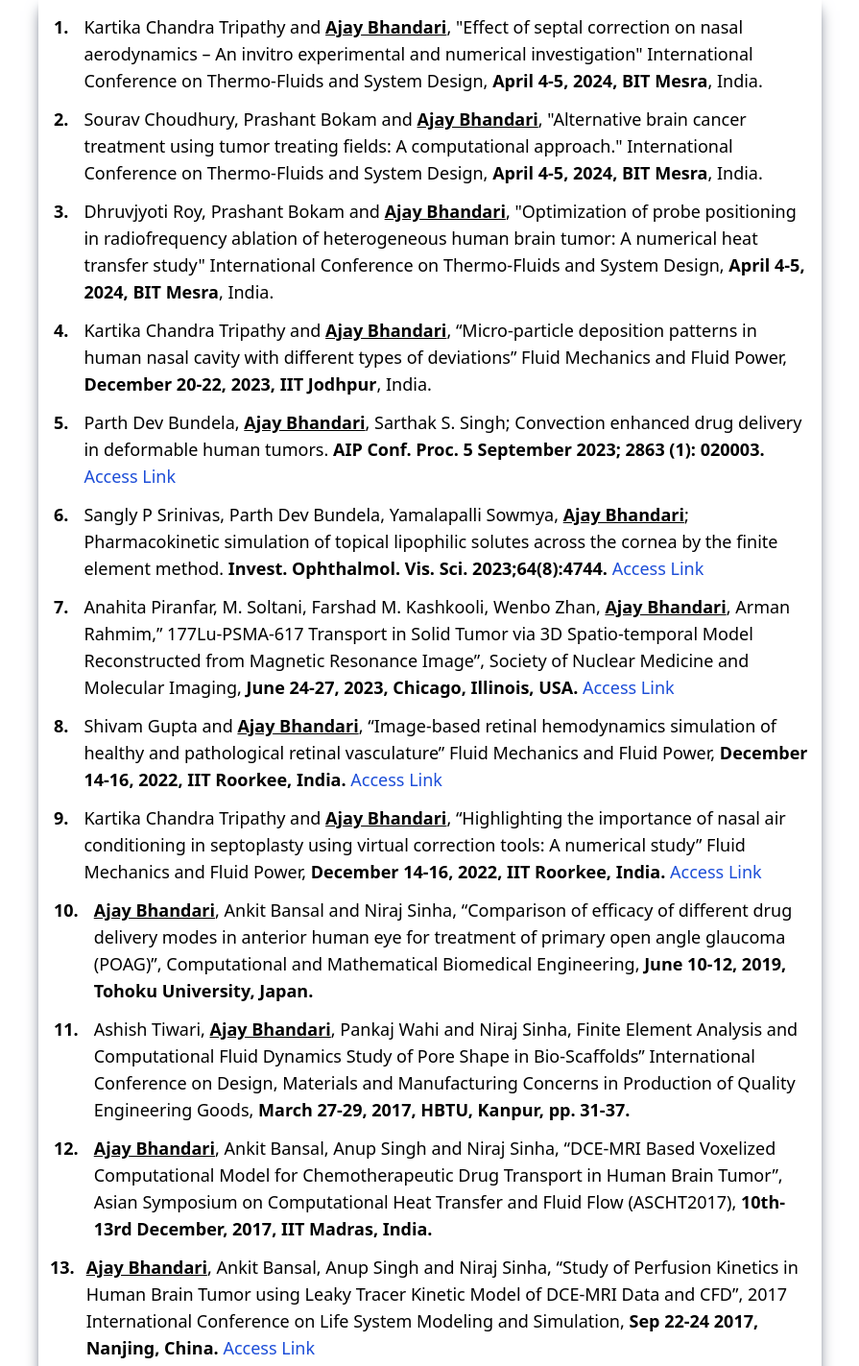
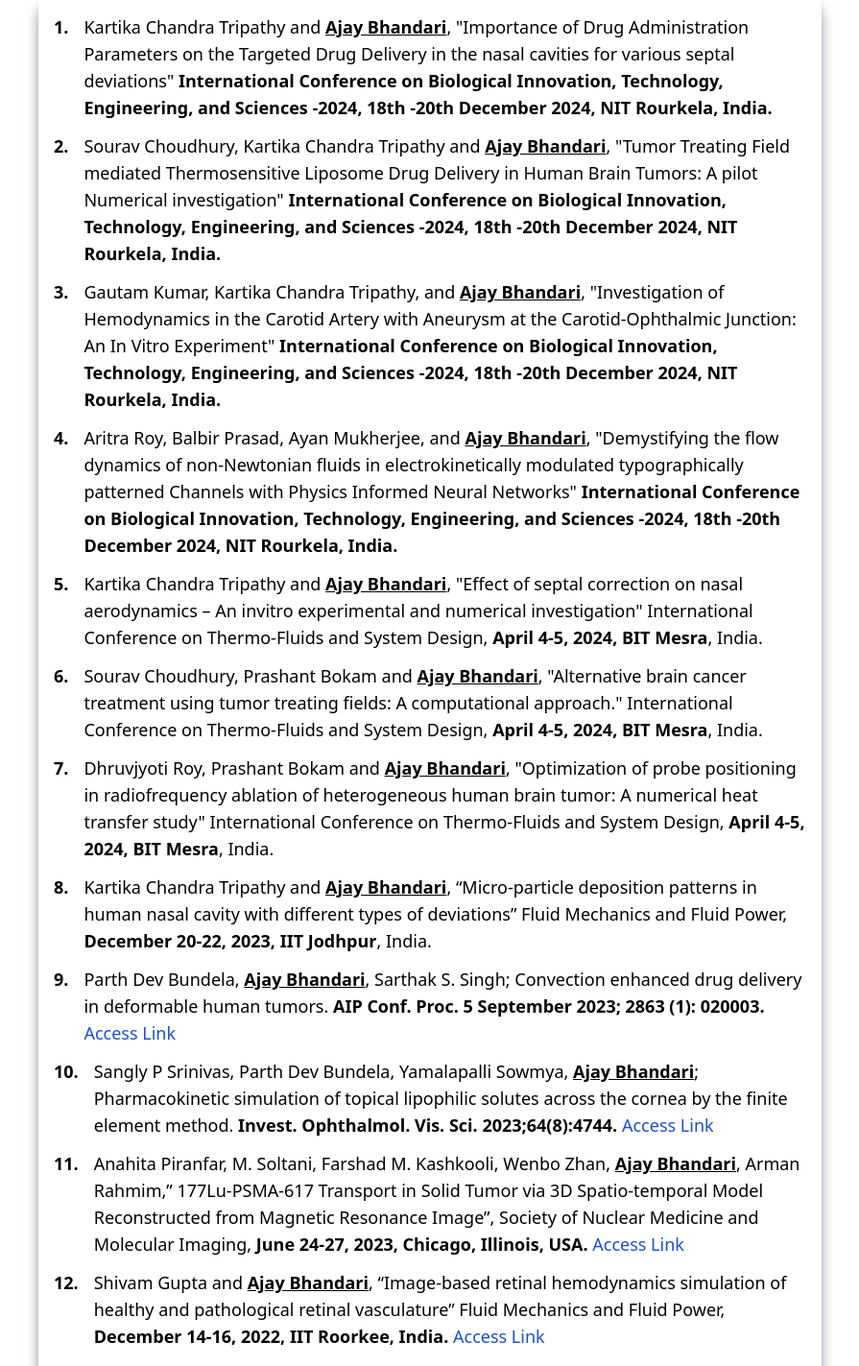
Before and after one commit to Nafis5478/Prof-Ajay-Bhandari-Website, a React (Vite) app: page /publication in a window 1280 px wide. Shown: the part 2820-4243 px from the top of the page at 96% size, without its empty margins (232-1127 px from the left). Built offline with nearby package versions, Linux system fonts and the light colour scheme.

Commit message:
updated conferences

```diff
--- a/src/pages/Publication.jsx
+++ b/src/pages/Publication.jsx
@@ -1,7 +1,8 @@
 import React from "react";
 import { MdDoubleArrow } from "react-icons/md";
 export default function Publication() {
-  var pi=20;
+  var pi = 20;
+  var ci = 19;
   return (
     <div className="h-full pt-28 md:pt-32 px-5 md:px-28">
       <div className="text-left md:items-center">
@@ -15,11 +16,13 @@ export default function Publication() {
               <div className="flex flex-row gap-2">
                 <p>
                   {/* <MdDoubleArrow className="inline-block" /> */}
-                  <span className="inline-block font-semibold px-2">{pi-19}. </span>
+                  <span className="inline-block font-semibold px-2">
+                    {pi - 19}.{" "}
+                  </span>
                 </p>
                 <p>
                   Anahita Piranfar, Farshad Moradi Kashkooli, Wenbo Zhan,{" "}
-                  <span className="font-semibold underline">Ajay Bhandari</span>
+                  <span className="font-semibold underline">Ajay Bhandari</span>{" "}
                   and M. Soltani, A Comparative Analysis of Alpha and Beta
                   Therapy in Prostate Cancer Using a 3D Image-Based
                   Spatiotemporal Model,{" "}
@@ -45,7 +48,9 @@ export default function Publication() {
               <div className="flex flex-row gap-2">
                 <p>
                   {/* <MdDoubleArrow className="inline-block" /> */}
-                  <span className="inline-block font-semibold px-2">{pi-18}. </span>
+                  <span className="inline-block font-semibold px-2">
+                    {pi - 18}.{" "}
+                  </span>
                 </p>
                 <p>
                   Kartika Chandra Tripathy, and{" "}
@@ -76,7 +81,9 @@ export default function Publication() {
               <div className="flex flex-row gap-2">
                 <p>
                   {/* <MdDoubleArrow className="inline-block" /> */}
-                  <span className="inline-block font-semibold px-2">{pi-17}. </span>
+                  <span className="inline-block font-semibold px-2">
+                    {pi - 17}.{" "}
+                  </span>
                 </p>
                 <p>
                   <span className="font-semibold underline">Ajay Bhandari</span>
@@ -107,7 +114,9 @@ export default function Publication() {
               <div className="flex flex-row gap-2">
                 <p>
                   {/* <MdDoubleArrow className="inline-block" /> */}
-                  <span className="inline-block font-semibold px-2">{pi-16}. </span>
+                  <span className="inline-block font-semibold px-2">
+                    {pi - 16}.{" "}
+                  </span>
                 </p>
                 <p>
                   <span className="font-semibold underline">Ajay Bhandari</span>
@@ -138,7 +147,9 @@ export default function Publication() {
               <div className="flex flex-row gap-2">
                 <p>
                   {/* <MdDoubleArrow className="inline-block" /> */}
-                  <span className="inline-block font-semibold px-2">{pi-15}. </span>
+                  <span className="inline-block font-semibold px-2">
+                    {pi - 15}.{" "}
+                  </span>
                 </p>
                 <p>
                   Anahita Piranfar, Farshad Moradi Kashkooli, Wenbo Zhan,{" "}
@@ -169,7 +180,9 @@ export default function Publication() {
               <div className="flex flex-row gap-2">
                 <p>
                   {/* <MdDoubleArrow className="inline-block" /> */}
-                  <span className="inline-block font-semibold px-2">{pi-14}. </span>
+                  <span className="inline-block font-semibold px-2">
+                    {pi - 14}.{" "}
+                  </span>
                 </p>
                 <p>
                   Ashish Siddharth,{" "}
@@ -198,7 +211,9 @@ export default function Publication() {
               <div className="flex flex-row gap-2">
                 <p>
                   {/* <MdDoubleArrow className="inline-block" /> */}
-                  <span className="inline-block font-semibold px-2">{pi-13}. </span>
+                  <span className="inline-block font-semibold px-2">
+                    {pi - 13}.{" "}
+                  </span>
                 </p>
                 <p>
                   Kartika Chandra Tripathy, Md Sirajullah, Deepak Kumar Mandal,
@@ -229,7 +244,9 @@ export default function Publication() {
               <div className="flex flex-row gap-2">
                 <p>
                   {/* <MdDoubleArrow className="inline-block" /> */}
-                  <span className="inline-block font-semibold px-2">{pi-12}. </span>
+                  <span className="inline-block font-semibold px-2">
+                    {pi - 12}.{" "}
+                  </span>
                 </p>
                 <p>
                   Kartika Chandra Tripathy, Ashish Siddharth and{" "}
@@ -258,7 +275,9 @@ export default function Publication() {
               <div className="flex flex-row gap-2">
                 <p>
                   {/* <MdDoubleArrow className="inline-block" /> */}
-                  <span className="inline-block font-semibold px-2">{pi-11}. </span>
+                  <span className="inline-block font-semibold px-2">
+                    {pi - 11}.{" "}
+                  </span>
                 </p>
                 <p>
                   Kartika Chandra Tripathy, Rakesh Kumar Gupta and{" "}
@@ -286,7 +305,9 @@ export default function Publication() {
               <div className="flex flex-row gap-2">
                 <p>
                   {/* <MdDoubleArrow className="inline-block" /> */}
-                  <span className="inline-block font-semibold px-2">{pi-10}. </span>
+                  <span className="inline-block font-semibold px-2">
+                    {pi - 10}.{" "}
+                  </span>
                 </p>
                 <p>
                   <span className="font-semibold underline">Ajay Bhandari</span>
@@ -315,7 +336,9 @@ export default function Publication() {
               <div className="flex flex-row gap-2">
                 <p>
                   {/* <MdDoubleArrow className="inline-block" /> */}
-                  <span className="inline-block font-semibold px-2">{pi-9}. </span>
+                  <span className="inline-block font-semibold px-2">
+                    {pi - 9}.{" "}
+                  </span>
                 </p>
                 <p>
                   <span className="font-semibold underline">Ajay Bhandari</span>
@@ -346,7 +369,9 @@ export default function Publication() {
               <div className="flex flex-row gap-2">
                 <p>
                   {/* <MdDoubleArrow className="inline-block" /> */}
-                  <span className="inline-block font-semibold px-2">{pi-8}. </span>
+                  <span className="inline-block font-semibold px-2">
+                    {pi - 8}.{" "}
+                  </span>
                 </p>
                 <p>
                   <span className="font-semibold underline">Ajay Bhandari</span>
@@ -377,7 +402,9 @@ export default function Publication() {
               <div className="flex flex-row gap-2">
                 <p>
                   {/* <MdDoubleArrow className="inline-block" /> */}
-                  <span className="inline-block font-semibold px-2">{pi-7}. </span>
+                  <span className="inline-block font-semibold px-2">
+                    {pi - 7}.{" "}
+                  </span>
                 </p>
                 <p>
                   <span className="font-semibold underline">Ajay Bhandari</span>
@@ -410,7 +437,9 @@ export default function Publication() {
               <div className="flex flex-row gap-2">
                 <p>
                   {/* <MdDoubleArrow className="inline-block" /> */}
-                  <span className="inline-block font-semibold px-1">{pi-6}. </span>
+                  <span className="inline-block font-semibold px-1">
+                    {pi - 6}.{" "}
+                  </span>
                 </p>
                 <p>
                   <span className="font-semibold underline">Ajay Bhandari</span>
@@ -444,7 +473,9 @@ export default function Publication() {
               <div className="flex flex-row gap-2">
                 <p>
                   {/* <MdDoubleArrow className="inline-block" /> */}
-                  <span className="inline-block font-semibold px-1">{pi-5}. </span>
+                  <span className="inline-block font-semibold px-1">
+                    {pi - 5}.{" "}
+                  </span>
                 </p>
                 <p>
                   <span className="font-semibold underline">Ajay Bhandari</span>
@@ -474,7 +505,9 @@ export default function Publication() {
               <div className="flex flex-row gap-2">
                 <p>
                   {/* <MdDoubleArrow className="inline-block" /> */}
-                  <span className="inline-block font-semibold px-1">{pi-4}. </span>
+                  <span className="inline-block font-semibold px-1">
+                    {pi - 4}.{" "}
+                  </span>
                 </p>
                 <p>
                   <span className="font-semibold underline">Ajay Bhandari</span>
@@ -504,7 +537,9 @@ export default function Publication() {
               <div className="flex flex-row gap-2">
                 <p>
                   {/* <MdDoubleArrow className="inline-block" /> */}
-                  <span className="inline-block font-semibold px-1">{pi-3}. </span>
+                  <span className="inline-block font-semibold px-1">
+                    {pi - 3}.{" "}
+                  </span>
                 </p>
                 <p>
                   <span className="font-semibold underline">Ajay Bhandari</span>
@@ -534,7 +569,9 @@ export default function Publication() {
               <div className="flex flex-row gap-2">
                 <p>
                   {/* <MdDoubleArrow className="inline-block" /> */}
-                  <span className="inline-block font-semibold px-1">{pi-2}. </span>
+                  <span className="inline-block font-semibold px-1">
+                    {pi - 2}.{" "}
+                  </span>
                 </p>
                 <p>
                   <span className="font-semibold underline">Ajay Bhandari</span>
@@ -568,7 +605,9 @@ export default function Publication() {
               <div className="flex flex-row gap-2">
                 <p>
                   {/* <MdDoubleArrow className="inline-block" /> */}
-                  <span className="inline-block font-semibold px-1">{pi-1}. </span>
+                  <span className="inline-block font-semibold px-1">
+                    {pi - 1}.{" "}
+                  </span>
                 </p>
                 <p>
                   <span className="font-semibold underline">Ajay Bhandari</span>
@@ -597,7 +636,9 @@ export default function Publication() {
               <div className="flex flex-row gap-2">
                 <p>
                   {/* <MdDoubleArrow className="inline-block" /> */}
-                  <span className="inline-block font-semibold px-1">{pi}. </span>
+                  <span className="inline-block font-semibold px-1">
+                    {pi}.{" "}
+                  </span>
                 </p>
                 <p>
                   <span className="font-semibold underline">Ajay Bhandari</span>
@@ -753,7 +794,97 @@ export default function Publication() {
               <div className="flex flex-row gap-2">
                 <p>
                   {/* <MdDoubleArrow className="inline-block" /> */}
-                  <span className="inline-block font-semibold px-2">1. </span>
+                  <span className="inline-block font-semibold px-2">
+                    {ci - 18}.{" "}
+                  </span>
+                </p>
+                <p>
+                  Kartika Chandra Tripathy and{" "}
+                  <span className="font-semibold underline">Ajay Bhandari</span>
+                  , "Importance of Drug Administration Parameters on the
+                  Targeted Drug Delivery in the nasal cavities for various
+                  septal deviations"{" "}
+                  <span className="font-semibold">
+                    International Conference on Biological Innovation,
+                    Technology, Engineering, and Sciences -2024, 18th -20th
+                    December 2024, NIT Rourkela, India.
+                  </span>
+                </p>
+              </div>
+            </li>
+            <li className="flex flex-row">
+              <div className="flex flex-row gap-2">
+                <p>
+                  {/* <MdDoubleArrow className="inline-block" /> */}
+                  <span className="inline-block font-semibold px-2">
+                    {ci - 17}.{" "}
+                  </span>
+                </p>
+                <p>
+                  Sourav Choudhury, Kartika Chandra Tripathy and{" "}
+                  <span className="font-semibold underline">Ajay Bhandari</span>
+                  , "Tumor Treating Field mediated Thermosensitive Liposome Drug
+                  Delivery in Human Brain Tumors: A pilot Numerical
+                  investigation"{" "}
+                  <span className="font-semibold">
+                    International Conference on Biological Innovation,
+                    Technology, Engineering, and Sciences -2024, 18th -20th
+                    December 2024, NIT Rourkela, India.
+                  </span>
+                </p>
+              </div>
+            </li>
+            <li className="flex flex-row">
+              <div className="flex flex-row gap-2">
+                <p>
+                  {/* <MdDoubleArrow className="inline-block" /> */}
+                  <span className="inline-block font-semibold px-2">
+                    {ci - 16}.{" "}
+                  </span>
+                </p>
+                <p>
+                  Gautam Kumar, Kartika Chandra Tripathy, and{" "}
+                  <span className="font-semibold underline">Ajay Bhandari</span>
+                  , "Investigation of Hemodynamics in the Carotid Artery with
+                  Aneurysm at the Carotid-Ophthalmic Junction: An In Vitro
+                  Experiment"{" "}
+                  <span className="font-semibold">
+                    International Conference on Biological Innovation,
+                    Technology, Engineering, and Sciences -2024, 18th -20th
+                    December 2024, NIT Rourkela, India.
+                  </span>
+                </p>
+              </div>
+            </li>
+            <li className="flex flex-row">
+              <div className="flex flex-row gap-2">
+                <p>
+                  {/* <MdDoubleArrow className="inline-block" /> */}
+                  <span className="inline-block font-semibold px-2">
+                    {ci - 15}.{" "}
+                  </span>
+                </p>
+                <p>
+                  Aritra Roy, Balbir Prasad, Ayan Mukherjee, and{" "}
+                  <span className="font-semibold underline">Ajay Bhandari</span>
+                  , "Demystifying the flow dynamics of non-Newtonian fluids in
+                  electrokinetically modulated typographically patterned
+                  Channels with Physics Informed Neural Networks"{" "}
+                  <span className="font-semibold">
+                    International Conference on Biological Innovation,
+                    Technology, Engineering, and Sciences -2024, 18th -20th
+                    December 2024, NIT Rourkela, India.
+                  </span>
+                </p>
+              </div>
+            </li>
+            <li className="flex flex-row">
+              <div className="flex flex-row gap-2">
+                <p>
+                  {/* <MdDoubleArrow className="inline-block" /> */}
+                  <span className="inline-block font-semibold px-2">
+                    {ci - 14}.{" "}
+                  </span>
                 </p>
                 <p>
                   Kartika Chandra Tripathy and{" "}
@@ -772,7 +903,9 @@ export default function Publication() {
               <div className="flex flex-row gap-2">
                 <p>
                   {/* <MdDoubleArrow className="inline-block" /> */}
-                  <span className="inline-block font-semibold px-2">2. </span>
+                  <span className="inline-block font-semibold px-2">
+                    {ci - 13}.{" "}
+                  </span>
                 </p>
                 <p>
                   Sourav Choudhury, Prashant Bokam and{" "}
@@ -791,7 +924,9 @@ export default function Publication() {
               <div className="flex flex-row gap-2">
                 <p>
                   {/* <MdDoubleArrow className="inline-block" /> */}
-                  <span className="inline-block font-semibold px-2">3. </span>
+                  <span className="inline-block font-semibold px-2">
+                    {ci - 12}.{" "}
+                  </span>
                 </p>
                 <p>
                   Dhruvjyoti Roy, Prashant Bokam and{" "}
@@ -811,7 +946,9 @@ export default function Publication() {
               <div className="flex flex-row gap-2">
                 <p>
                   {/* <MdDoubleArrow className="inline-block" /> */}
-                  <span className="inline-block font-semibold px-2">4. </span>
+                  <span className="inline-block font-semibold px-2">
+                    {ci - 11}.{" "}
+                  </span>
                 </p>
                 <p>
                   Kartika Chandra Tripathy and{" "}
@@ -830,7 +967,9 @@ export default function Publication() {
               <div className="flex flex-row gap-2">
                 <p>
                   {/* <MdDoubleArrow className="inline-block" /> */}
-                  <span className="inline-block font-semibold px-2">5. </span>
+                  <span className="inline-block font-semibold px-2">
+                    {ci - 10}.{" "}
+                  </span>
                 </p>
                 <p>
                   Parth Dev Bundela,{" "}
@@ -855,7 +994,9 @@ export default function Publication() {
               <div className="flex flex-row gap-2">
                 <p>
                   {/* <MdDoubleArrow className="inline-block" /> */}
-                  <span className="inline-block font-semibold px-2">6. </span>
+                  <span className="inline-block font-semibold px-2">
+                    {ci - 9}.{" "}
+                  </span>
                 </p>
                 <p>
                   Sangly P Srinivas, Parth Dev Bundela, Yamalapalli Sowmya,{" "}
@@ -880,7 +1021,9 @@ export default function Publication() {
               <div className="flex flex-row gap-2">
                 <p>
                   {/* <MdDoubleArrow className="inline-block" /> */}
-                  <span className="inline-block font-semibold px-2">7. </span>
+                  <span className="inline-block font-semibold px-2">
+                    {ci - 8}.{" "}
+                  </span>
                 </p>
                 <p>
                   Anahita Piranfar, M. Soltani, Farshad M. Kashkooli, Wenbo
@@ -907,7 +1050,9 @@ export default function Publication() {
               <div className="flex flex-row gap-2">
                 <p>
                   {/* <MdDoubleArrow className="inline-block" /> */}
-                  <span className="inline-block font-semibold px-2">8. </span>
+                  <span className="inline-block font-semibold px-2">
+                    {ci - 7}.{" "}
+                  </span>
                 </p>
                 <p>
                   Shivam Gupta and{" "}
@@ -933,7 +1078,9 @@ export default function Publication() {
               <div className="flex flex-row gap-2">
                 <p>
                   {/* <MdDoubleArrow className="inline-block" /> */}
-                  <span className="inline-block font-semibold px-2">9. </span>
+                  <span className="inline-block font-semibold px-2">
+                    {ci - 6}.{" "}
+                  </span>
                 </p>
                 <p>
                   Kartika Chandra Tripathy and{" "}
@@ -959,7 +1106,9 @@ export default function Publication() {
               <div className="flex flex-row gap-2">
                 <p>
                   {/* <MdDoubleArrow className="inline-block" /> */}
-                  <span className="inline-block font-semibold px-2">10. </span>
+                  <span className="inline-block font-semibold px-2">
+                    {ci - 5}.{" "}
+                  </span>
                 </p>
                 <p>
                   <span className="font-semibold underline">Ajay Bhandari</span>
@@ -977,7 +1126,9 @@ export default function Publication() {
               <div className="flex flex-row gap-2">
                 <p>
                   {/* <MdDoubleArrow className="inline-block" /> */}
-                  <span className="inline-block font-semibold px-2">11. </span>
+                  <span className="inline-block font-semibold px-2">
+                    {ci - 4}.{" "}
+                  </span>
                 </p>
                 <p>
                   Ashish Tiwari,{" "}
@@ -997,7 +1148,9 @@ export default function Publication() {
               <div className="flex flex-row gap-2">
                 <p>
                   {/* <MdDoubleArrow className="inline-block" /> */}
-                  <span className="inline-block font-semibold px-2">12. </span>
+                  <span className="inline-block font-semibold px-2">
+                    {ci - 3}.{" "}
+                  </span>
                 </p>
                 <p>
                   <span className="font-semibold underline">Ajay Bhandari</span>
@@ -1015,7 +1168,9 @@ export default function Publication() {
               <div className="flex flex-row gap-2">
                 <p>
                   {/* <MdDoubleArrow className="inline-block" /> */}
-                  <span className="inline-block font-semibold px-1">13. </span>
+                  <span className="inline-block font-semibold px-1">
+                    {ci - 2}.{" "}
+                  </span>
                 </p>
                 <p>
                   <span className="font-semibold underline">Ajay Bhandari</span>
@@ -1041,7 +1196,9 @@ export default function Publication() {
               <div className="flex flex-row gap-2">
                 <p>
                   {/* <MdDoubleArrow className="inline-block" /> */}
-                  <span className="inline-block font-semibold px-1">14. </span>
+                  <span className="inline-block font-semibold px-1">
+                    {ci - 1}.{" "}
+                  </span>
                 </p>
                 <p>
                   <span className="font-semibold underline">Ajay Bhandari</span>
@@ -1067,7 +1224,9 @@ export default function Publication() {
               <div className="flex flex-row gap-2">
                 <p>
                   {/* <MdDoubleArrow className="inline-block" /> */}
-                  <span className="inline-block font-semibold px-1">15. </span>
+                  <span className="inline-block font-semibold px-1">
+                    {ci}.{" "}
+                  </span>
                 </p>
                 <p>
                   <span className="font-semibold underline">Ajay Bhandari</span>
```
